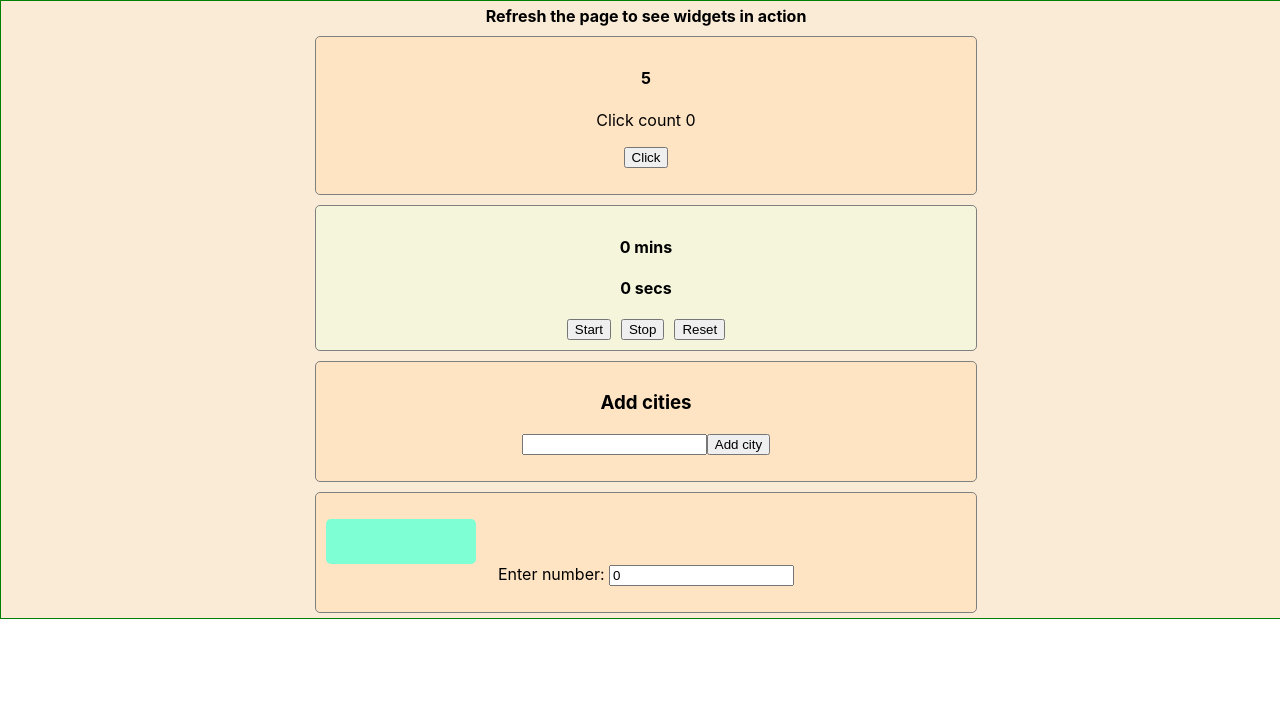
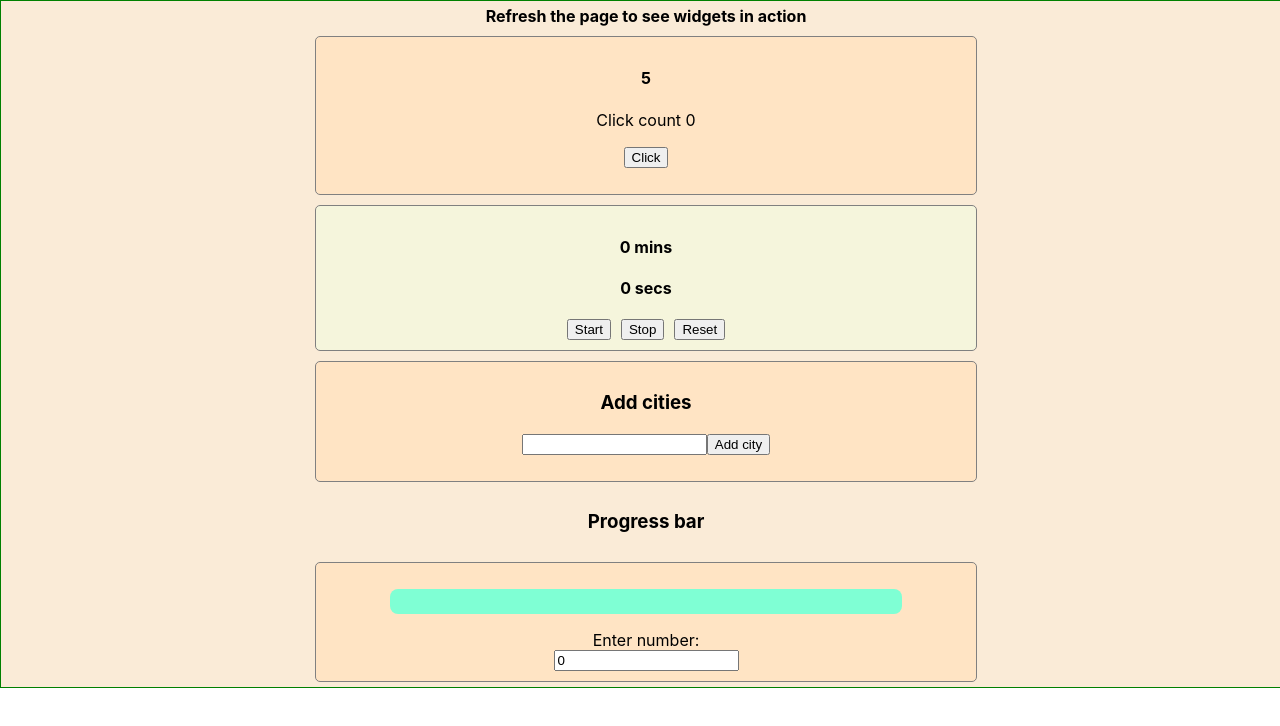
Before and after one commit to bhargavgunreddy/timer-based-click, a React (Create React App) app: page / in a window 1280 px wide. Shown: the top 726 px of the page. Built offline with nearby package versions, Linux system fonts and the light colour scheme.

Commit message:
Working progress bar

```diff
--- a/package.json
+++ b/package.json
@@ -43,5 +43,8 @@
   },
   "resolutions": {
     "styled-components": "^5"
+  },
+  "devDependencies": {
+    "@types/styled-components": "^5.1.26"
   }
 }
--- a/src/App.css
+++ b/src/App.css
@@ -65,34 +65,21 @@
 .progress-widget {
   display: flex;
   flex-direction: column;
-
+  justify-content: center;
+  align-items: center;
 }
 
 .progress-bar {
-  width: 150px;
-  height: 45px;
-  border-radius: 5px;
+  width: 80%;
+  height: 25px;
+  border-radius: 8px;
   background-color: aquamarine;
 }
 
 .progress-bar-indicator {
-  animation: 4s slidein;
+  height: 100%;
   transition: 2s ease 0.3s;
+  transition-property: width;
   background-color: brown;
+  border-radius: 8px;
 }
-
-@keyframes slidein {
-
-  from {
-    background-color: pink;
-  }
-
-  50% {
-    background-color: bisque;
-  }
-
-  to {
-    background-color: aquamarine;
-  }
-
-}
--- a/src/components/progress-bar.tsx
+++ b/src/components/progress-bar.tsx
@@ -1,10 +1,10 @@
 import React, { useState, useEffect, ChangeEvent, useRef } from 'react';
+import styled from "styled-components";
 
-
-// const styledDiv = styled.div`
-// ${props => `
-// width: ${props['data-width']}`}
-// `;
+const StyledDiv = styled.div`
+${(props: { [x: string]: any; }) => `
+width: ${props['data-width']}%`}
+`;
 
 export const ProgressBar = () => {
     const [wid, setWid] = useState(0);
@@ -17,12 +17,16 @@ export const ProgressBar = () => {
         }
     }
 
-    return <section className='widget progress-widget'>
-        <p>
-            <div className='progress-bar'>
-                <div data-width={wid} ref={progressRef} className='progress-bar-indicator'></div>
-            </div>
-            Enter number: <input type="number" value={wid} onChange={handleChange}></input>
-        </p>
-    </section>
+    return <>
+        <h3> Progress bar</h3>
+        <section className='widget progress-widget'>
+            {wid < 100 ?
+
+                <p className='progress-bar' >
+                    <StyledDiv data-width={wid} ref={progressRef} className='progress-bar-indicator' /></p>
+                : <p>Please select a number less than 100</p>}
+            Enter number: <input type="number" value={wid} onChange={handleChange} />
+
+        </section>
+    </>
 }
```
Also changed, not shown: 2 other files (tests, documents, lock files or other folders).
